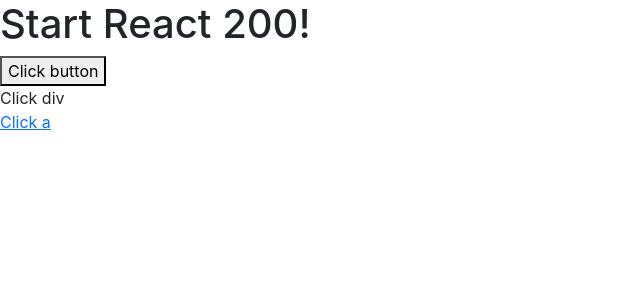
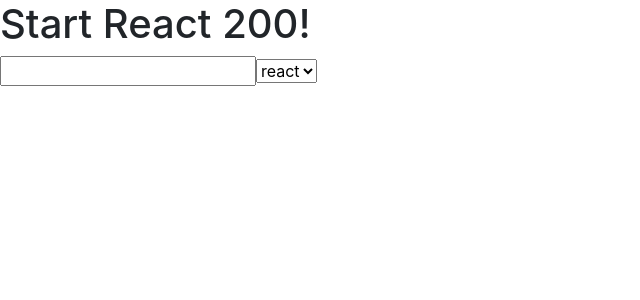
Before and after one commit to hws522/react-200, a React (Create React App) app in the folder client/: page / in a window 1280 px wide. Shown: the top 300 px of the page, without its empty margins (0-640 px from the left). Built offline with nearby package versions, Linux system fonts and the light colour scheme; the HTML template or start-up script is replaced by a standard one.

Commit message:
change 이벤트 사용하기

```diff
--- a/client/src/App.js
+++ b/client/src/App.js
@@ -1,11 +1,11 @@
 import React from 'react';
-import ReactonClick from './R066_onClick'
+import ReactChange from './R067_onChange'
 
 function App() {
   return (
     <div>
       <h1>Start React 200!</h1>
-      <ReactonClick/>
+      <ReactChange/>
     </div>
   );
 }
--- /dev/null
+++ b/client/src/R067_onChange.js
@@ -0,0 +1,22 @@
+import React, { Component } from 'react';
+
+class R067_onChange extends Component {
+  change = (e) => {
+    var val = e.target.value;
+    console.log('param : '+ val);
+  }
+
+  render() {
+    return (
+      <>
+        <input type="text" onChange={this.change}/>
+        <select onChange={this.change}>
+            <option value="react">react</option>
+            <option value="200">200</option>
+        </select>
+      </>
+    )
+  }
+}
+
+export default R067_onChange;
```
Also changed, not shown: 1 other file (tests, documents, lock files or other folders).
